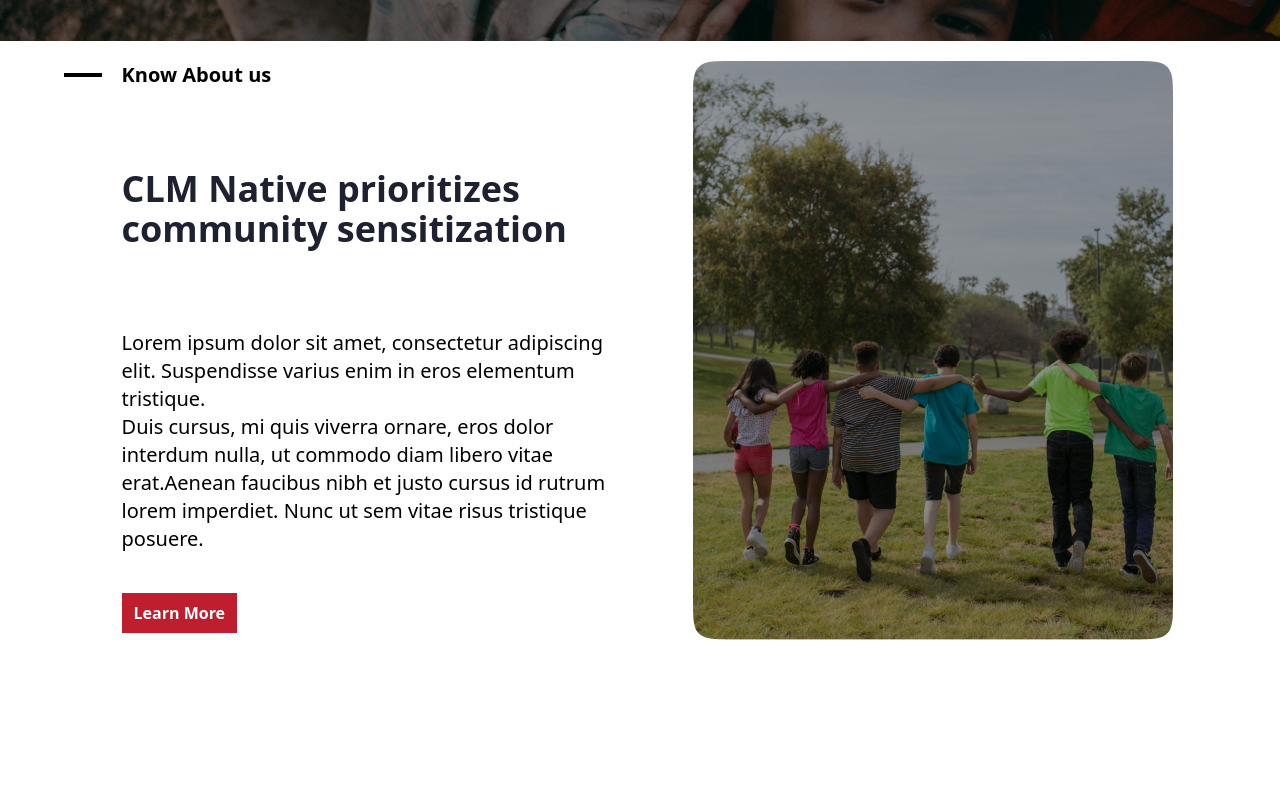
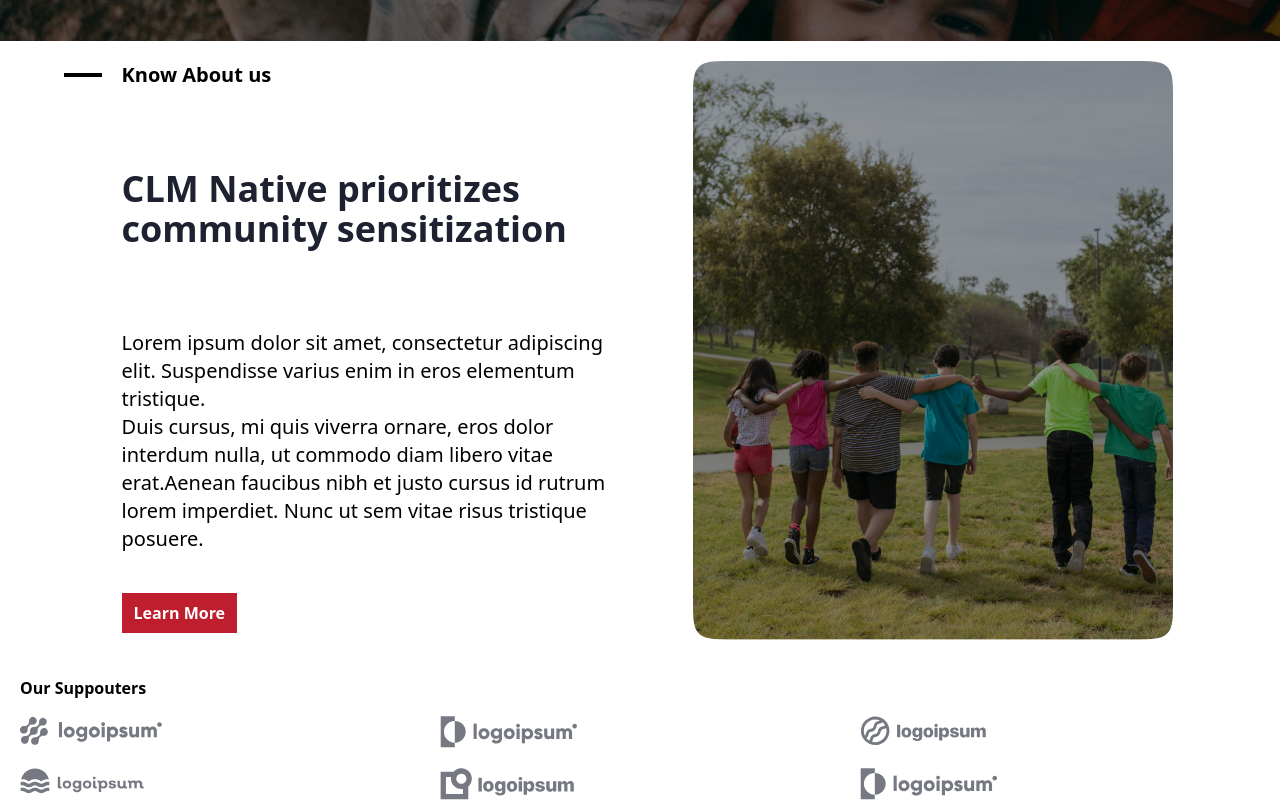
Before and after one commit to Fearless-Edd/clm-website, a React (Vite) app in the folder frontend/: page / in a window 1280 px wide. Shown: the part 696-1496 px from the top of the page. Before the commit the page ends 1356 px from the top, so only its background shows below. Built offline with nearby package versions, Linux system fonts and the light colour scheme.

Commit message:
Complete Our supporters

```diff
--- a/frontend/src/pages/Home.jsx
+++ b/frontend/src/pages/Home.jsx
@@ -1,7 +1,6 @@
 import Navbar from "../component/Navbar";
 import Hero from "../component/Hero";
-import { About } from "../assets/images/index";
-
+import { About, logo1,logo2, logo3 ,logo4, logo5, logo6} from "../assets/images";
 import React from "react";
 import PrimaryBtn from "../component/PrimaryBtn";
 
@@ -21,7 +20,6 @@ const Home = () => {
               CLM Native prioritizes community sensitization
             </h1>
             <div className="lg:text-xl ">
-
               <p>
                 Lorem ipsum dolor sit amet, consectetur adipiscing elit.
                 Suspendisse varius enim in eros elementum tristique.
@@ -33,8 +31,11 @@ const Home = () => {
                 tristique posuere.
               </p>
             </div>
-        <PrimaryBtn title="Learn More" textColor="#FFFFFF" bgColor="#BE1E2D" />
-
+            <PrimaryBtn
+              title="Learn More"
+              textColor="#FFFFFF"
+              bgColor="#BE1E2D"
+            />
           </div>
         </div>
         <div className="flex justify-center items-center lg:w-1/2">
@@ -42,7 +43,18 @@ const Home = () => {
         </div>
       </div>
 
-
+      {/* Our Suppouters */}
+      <div className="px-5">
+        <h1 className="font-semibold py-4">Our Suppouters</h1>
+        <div className="grid grid-cols-3 gap-5">
+          <img src={logo1} alt="" />
+          <img src={logo2} alt="" />
+          <img src={logo3} alt="" />
+          <img src={logo4} alt="" />
+          <img src={logo5} alt="" />
+          <img src={logo6} alt="" />
+        </div>
+      </div>
     </div>
   );
 };
```
Also changed, not shown: frontend/src/assets/images/index.js (+12 -0 lines). Lines whose indentation alone changed are shown as unchanged.
